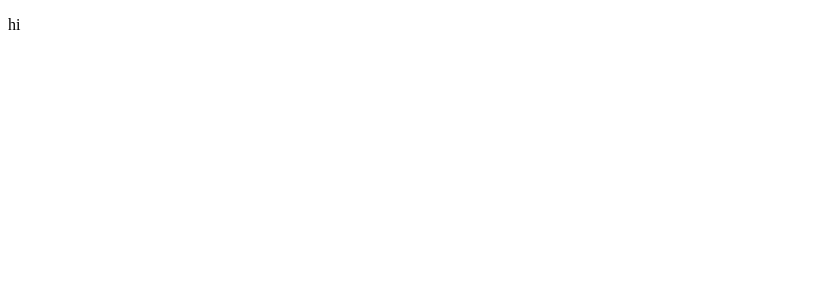
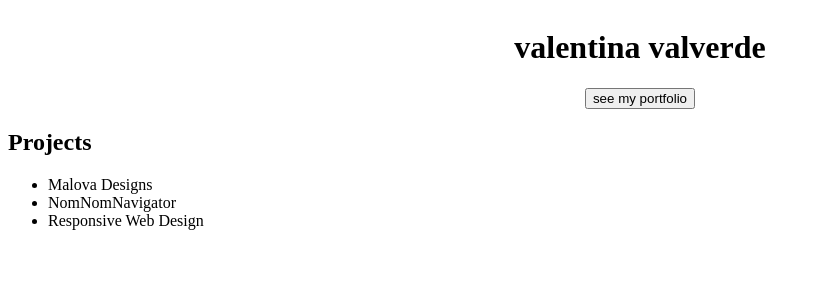
Before and after one commit to ValentinaValverde/portfolio, a React (Vite) app: page / in a window 1280 px wide. Shown: the top 300 px of the page, without its empty margins (0-820 px from the left). Built offline with nearby package versions, Linux system fonts and the light colour scheme.

Commit message:
Added links, no styling.

```diff
--- a/src/App.jsx
+++ b/src/App.jsx
@@ -1,7 +1,13 @@
+import Header from "./components/Header";
+import SplashPage from "./components/SplashPage";
+import Links from "./components/Links";
+
 function App() {
   return (
     <>
-      <p>hi</p>
+      {/* <Header /> */}
+      <SplashPage />
+      <Links />
     </>
   );
 }
--- /dev/null
+++ b/src/components/Links.jsx
@@ -0,0 +1,36 @@
+export default function Links() {
+  return (
+    <>
+      <h2>Projects</h2>
+      <ul className="link_list">
+        <li>
+          <a
+            href="https://github.com/ValentinaValverde/hydrogen-storefront"
+            target="_blank"
+            className="a"
+          >
+            Malova Designs
+          </a>
+        </li>
+        <li>
+          <a
+            href="https://github.com/JeffLi117/NomNomNavigator"
+            target="_blank"
+            className="a"
+          >
+            NomNomNavigator
+          </a>
+        </li>
+        <li>
+          <a
+            href="https://github.com/ValentinaValverde/responsiveWeb"
+            target="_blank"
+            className="a"
+          >
+            Responsive Web Design
+          </a>
+        </li>
+      </ul>
+    </>
+  );
+}
--- /dev/null
+++ b/src/components/SplashPage.jsx
@@ -0,0 +1,10 @@
+export default function SplashPage() {
+  return (
+    <>
+      <div className="spash_page">
+        <h1>valentina valverde</h1>
+        <button>see my portfolio</button>
+      </div>
+    </>
+  );
+}
--- a/src/index.css
+++ b/src/index.css
@@ -0,0 +1,34 @@
+.header {
+  background-color: antiquewhite;
+  /* position: absolute; */
+  border-radius: 20px;
+  padding: 10px;
+  width: 100%;
+
+  display: flex;
+  align-items: center;
+  justify-content: space-between;
+}
+
+.spash_page {
+  /* background-color: antiquewhite; */
+  border-radius: 20px;
+  /* height: 95vh; */
+  width: 100%;
+
+  display: flex;
+  align-items: center;
+  justify-content: center;
+  flex-direction: column;
+}
+
+.link_list {
+  .a {
+    text-decoration: none;
+    color: black;
+  }
+
+  .a:hover {
+    cursor: pointer;
+  }
+}
```
Also changed, not shown: src/components/Header.jsx (added, +19 -0 lines).
